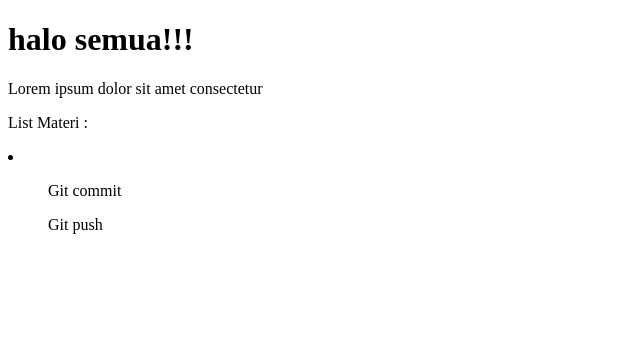
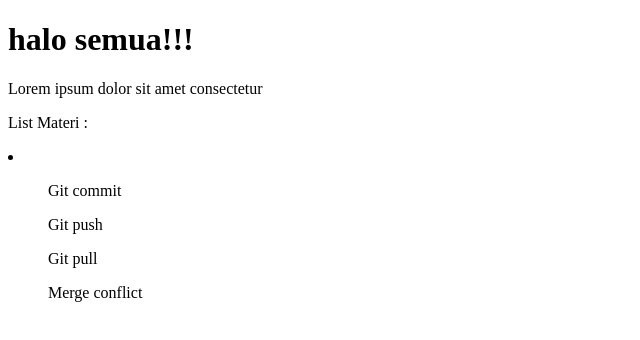
Before and after one commit to arraa/belajar-git, a plain HTML site: page index.html in a window 1280 px wide. Shown: the whole page, without its empty margins (0-640 px from the left). Drawn offline with Linux system fonts and the light colour scheme.

Commit message:
add list

```diff
--- a/index.html
+++ b/index.html
@@ -14,6 +14,8 @@
     <li>
         <ul>Git commit</ul>
         <ul>Git push</ul>
+        <ul>Git pull</ul>
+        <ul>Merge conflict</ul>
     </li>
 </body>
 </html>
```
